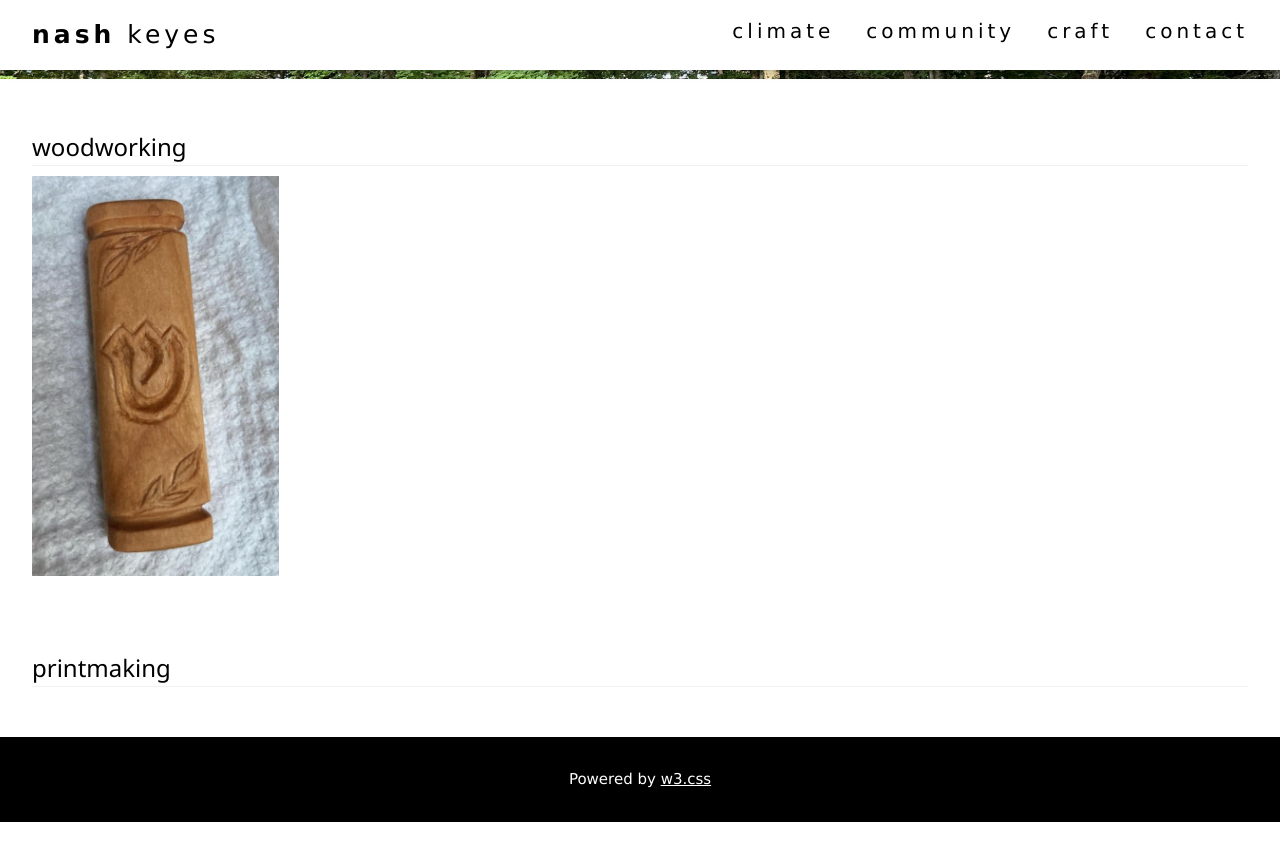
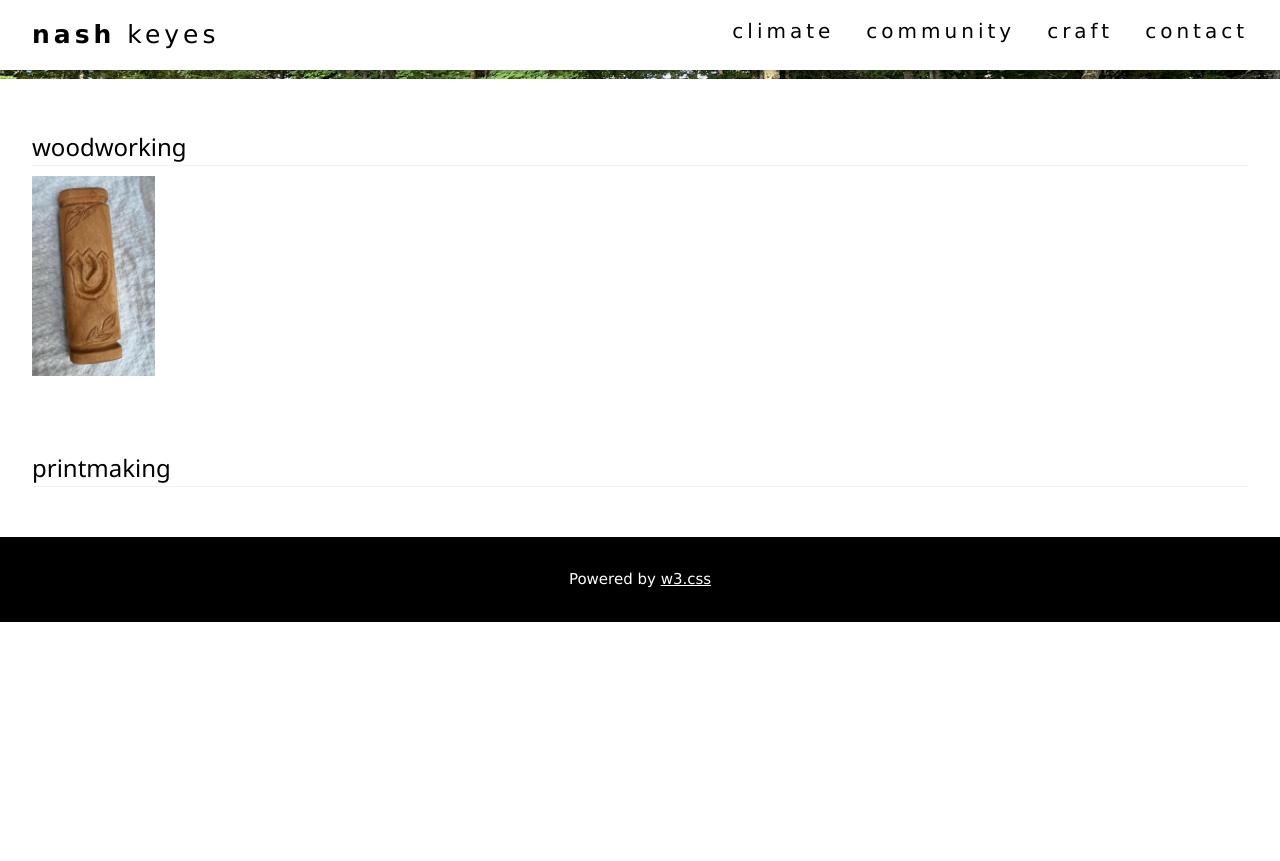
Before and after one commit to ndbkeyes/ndbkeyes.github.io, a Jekyll site: the page craft.html, which Jekyll copies as it is, in a window 1280 px wide. Shown: the top 861 px of the page. Built offline with Jekyll 4.4.1, drawn with Linux system fonts in a browser that asks for light colours.

Commit message:
Update craft.html

```diff
--- a/craft.html
+++ b/craft.html
@@ -38,7 +38,7 @@
     <!-- Woodworking Section -->
     <div class="w3-container w3-padding-32" id="woodworking">
       <h3 class="w3-border-bottom w3-border-light-grey">woodworking</h3>
-      <img src="assets/arts/WW_mezuzah.jpg" height="400">
+      <img src="assets/arts/WW_mezuzah.jpg" height="200">
     </div>
 
     <!-- Printmaking Section -->
```
